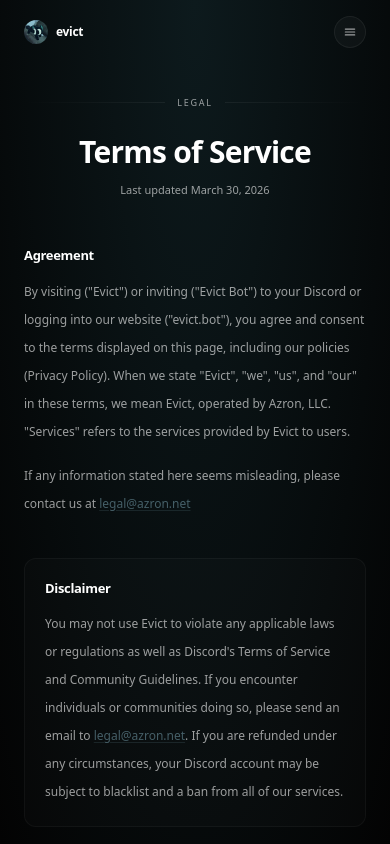
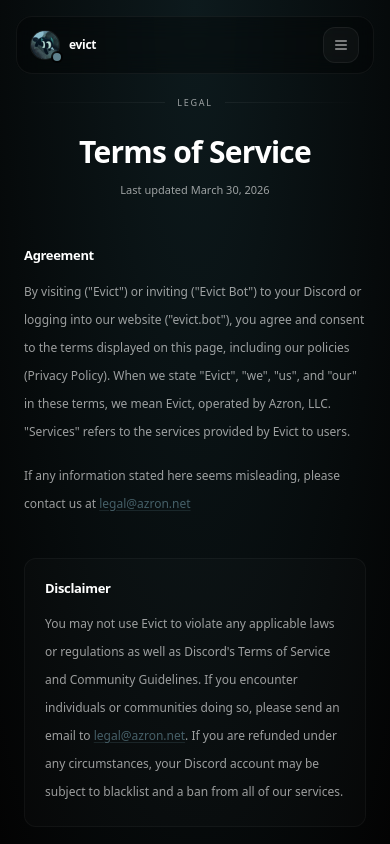
Before and after one commit to EvictServices/web-archive-1, a Next.js app: page /terms in a window 390 px wide. Shown: the top 844 px of the page. Built offline with nearby package versions, Linux system fonts and the light colour scheme.

Commit message:
Refactor Navbar and ExtrasSection components for improved navigation and social media post handling. Introduce mobile navigation links and enhance active link styling. Update social post data structure for better media representation and add new icons.

```diff
--- a/components/sections/ExtrasSection.tsx
+++ b/components/sections/ExtrasSection.tsx
@@ -21,7 +21,9 @@
   TbNews,
   TbPalette,
   TbPhoto,
+  TbPlayerPlay,
   TbSelector,
+  TbShieldCheck,
   TbUser,
   TbUsers,
 } from 'react-icons/tb'
@@ -257,16 +259,7 @@
   )
 }
 
-const extras = [
-  {
-    num: '06',
-    label: 'SOCIAL',
-    title: 'Your content, everywhere',
-    desc: 'Auto-repost from Instagram, TikTok, X, and more. Keep your server fed with fresh content without lifting a finger.',
-    span: 'sm:col-span-2',
-    mock: (
-      <div className="space-y-2.5">
-        {[
+const SOCIAL_POSTS = [
   {
     platform: 'Instagram',
     icon: (
@@ -282,7 +275,7 @@
     comments: '142',
     shares: '38',
     caption: 'New update dropping tonight... stay tuned 👀',
-            hasMedia: true,
+    media: 'instagram' as const,
     progress: 85,
   },
   {
@@ -298,7 +291,7 @@
     comments: '67',
     shares: '214',
     caption: 'POV: your server is finally safe from raiders',
-            hasMedia: true,
+    media: 'tiktok' as const,
     progress: 62,
   },
   {
@@ -314,14 +307,78 @@
     comments: '234',
     shares: '1.2K',
     caption: 'evict v4.2 is live. anti-nuke just got 10x faster. your server has never been safer.',
-            hasMedia: false,
+    media: null,
     progress: 94,
   },
-        ].map((post, i) => (
+] as const
+
+function SocialPostMedia({ type }: { type: 'instagram' | 'tiktok' }) {
+  if (type === 'instagram') {
+    return (
+      <div className="mt-2.5 flex gap-2">
+        <div className="relative h-14 flex-1 overflow-hidden rounded-lg border border-white/[0.06] bg-[#0d1a1d]">
+          <div className="absolute inset-0 dot-grid opacity-25" />
+          <div className="absolute inset-0 bg-gradient-to-br from-accent/25 via-transparent to-accent/5" />
+          <div className="relative flex h-full items-center gap-2 px-2.5">
+            <img src="/evict.png" alt="" className="h-8 w-8 shrink-0 rounded-full object-cover ring-1 ring-white/10" />
+            <div className="min-w-0 flex-1">
+              <p className="text-[7px] font-semibold text-white/55">v4.2 preview</p>
+              <p className="text-[6px] text-white/25">anti-nuke · faster scans</p>
+            </div>
+            <span className="shrink-0 rounded bg-accent/20 px-1.5 py-0.5 text-[5px] font-bold tracking-wide text-accent/80">
+              NEW
+            </span>
+          </div>
+        </div>
+        <div className="relative h-14 w-14 overflow-hidden rounded-lg border border-white/[0.06] bg-[#111]">
+          <div className="flex h-full flex-col items-center justify-center gap-0.5 bg-gradient-to-b from-accent/20 to-transparent">
+            <TbShieldCheck className="h-4 w-4 text-accent/75" />
+            <span className="text-[5px] font-medium text-white/35">protected</span>
+          </div>
+          <span className="absolute right-1 bottom-1 rounded bg-black/60 px-1 text-[5px] text-white/45">2/3</span>
+        </div>
+      </div>
+    )
+  }
+
+  return (
+    <div className="mt-2.5 flex gap-2">
+      <div className="relative h-14 flex-1 overflow-hidden rounded-lg border border-white/[0.06] bg-black">
+        <div className="absolute inset-0 bg-[linear-gradient(135deg,rgba(95,130,141,0.35)_0%,transparent_45%,rgba(139,92,246,0.2)_100%)]" />
+        <div className="absolute inset-0 bg-gradient-to-t from-black/85 via-black/20 to-black/50" />
+        <div className="absolute top-1.5 left-2 rounded bg-black/50 px-1 py-0.5 text-[5px] font-semibold text-white/55">
+          POV
+        </div>
+        <div className="absolute inset-0 flex items-center justify-center">
+          <span className="flex h-6 w-6 items-center justify-center rounded-full bg-white/15 backdrop-blur-sm">
+            <TbPlayerPlay className="h-3 w-3 text-white/85" />
+          </span>
+        </div>
+        <div className="absolute right-2 bottom-1.5 left-2">
+          <p className="truncate text-[6px] font-medium text-white/65">raiders getting evicted</p>
+          <p className="mt-0.5 flex items-center gap-1 text-[5px] text-white/30">
+            <TbMusic className="h-2 w-2 shrink-0" />
+            <span className="truncate">original sound · evict</span>
+          </p>
+        </div>
+      </div>
+      <div className="relative flex h-14 w-14 items-center justify-center overflow-hidden rounded-lg border border-white/[0.06] bg-white/[0.03]">
+        <div className="absolute inset-1 rounded-full bg-gradient-to-br from-accent/35 via-purple-500/25 to-black ring-1 ring-white/[0.08]" />
+        <div className="absolute inset-2.5 rounded-full bg-black/80" />
+        <TbMusic className="relative h-3 w-3 text-white/50" />
+      </div>
+    </div>
+  )
+}
+
+function SocialMock() {
+  return (
+    <div className="space-y-2.5">
+      {SOCIAL_POSTS.map((post, i) => (
         <div key={i} className="rounded-xl border border-white/[0.04] bg-white/[0.02] p-3.5">
           <div className="flex items-center gap-2.5">
             <div className="flex h-7 w-7 shrink-0 items-center justify-center rounded-full bg-accent/10">{post.icon}</div>
-              <div className="flex-1 min-w-0">
+            <div className="min-w-0 flex-1">
               <div className="flex items-center gap-1.5">
                 <span className="text-[10px] font-semibold text-white/50">{post.platform}</span>
                 <span className="text-[9px] text-white/25">{post.handle}</span>
@@ -332,41 +389,44 @@
 
           <p className="mt-2.5 text-[9px] leading-relaxed text-white/35">{post.caption}</p>
 
-            {post.hasMedia && (
-              <div className="mt-2.5 flex gap-2">
-                <div className="h-14 flex-1 rounded-lg bg-gradient-to-br from-accent/10 to-accent/3 border border-white/[0.04]" />
-                <div className="h-14 w-14 rounded-lg bg-gradient-to-br from-white/[0.03] to-white/[0.01] border border-white/[0.04]" />
-              </div>
-            )}
+          {post.media && <SocialPostMedia type={post.media} />}
 
           <div className="mt-2.5 flex items-center gap-4">
             <span className="flex items-center gap-1 text-[8px] text-white/25">
-                <svg className="h-2.5 w-2.5" viewBox="0 0 24 24" fill="currentColor"><path d="M12 21.35l-1.45-1.32C5.4 15.36 2 12.28 2 8.5 2 5.42 4.42 3 7.5 3c1.74 0 3.41.81 4.5 2.09C13.09 3.81 14.76 3 16.5 3 19.58 3 22 5.42 22 8.5c0 3.78-3.4 6.86-8.55 11.54L12 21.35z" /></svg>
+              <svg className="h-2.5 w-2.5" viewBox="0 0 24 24" fill="currentColor">
+                <path d="M12 21.35l-1.45-1.32C5.4 15.36 2 12.28 2 8.5 2 5.42 4.42 3 7.5 3c1.74 0 3.41.81 4.5 2.09C13.09 3.81 14.76 3 16.5 3 19.58 3 22 5.42 22 8.5c0 3.78-3.4 6.86-8.55 11.54L12 21.35z" />
+              </svg>
               {post.likes}
             </span>
             <span className="flex items-center gap-1 text-[8px] text-white/25">
-                <svg className="h-2.5 w-2.5" viewBox="0 0 24 24" fill="none" stroke="currentColor" strokeWidth="2"><path d="M21 15a2 2 0 0 1-2 2H7l-4 4V5a2 2 0 0 1 2-2h14a2 2 0 0 1 2 2z" /></svg>
+              <svg className="h-2.5 w-2.5" viewBox="0 0 24 24" fill="none" stroke="currentColor" strokeWidth="2">
+                <path d="M21 15a2 2 0 0 1-2 2H7l-4 4V5a2 2 0 0 1 2-2h14a2 2 0 0 1 2 2z" />
+              </svg>
               {post.comments}
             </span>
             <span className="flex items-center gap-1 text-[8px] text-white/25">
-                <svg className="h-2.5 w-2.5" viewBox="0 0 24 24" fill="none" stroke="currentColor" strokeWidth="2"><path d="M4 12v8a2 2 0 0 0 2 2h12a2 2 0 0 0 2-2v-8" /><polyline points="16 6 12 2 8 6" /><line x1="12" y1="2" x2="12" y2="15" /></svg>
+              <svg className="h-2.5 w-2.5" viewBox="0 0 24 24" fill="none" stroke="currentColor" strokeWidth="2">
+                <path d="M4 12v8a2 2 0 0 0 2 2h12a2 2 0 0 0 2-2v-8" />
+                <polyline points="16 6 12 2 8 6" />
+                <line x1="12" y1="2" x2="12" y2="15" />
+              </svg>
               {post.shares}
             </span>
-              <span className="ml-auto rounded-full bg-accent/10 px-2 py-0.5 text-[7px] font-semibold text-accent/60">REPOSTED</span>
+            <span className="ml-auto rounded-full bg-accent/10 px-2 py-0.5 text-[7px] font-semibold text-accent/60">
+              REPOSTED
+            </span>
           </div>
 
-            {/* Engagement bar */}
           <div className="mt-2 h-[3px] w-full overflow-hidden rounded-full bg-white/[0.03]">
             <div className="h-full rounded-full bg-accent/25" style={{ width: `${post.progress}%` }} />
           </div>
         </div>
       ))}
 
-        {/* Feed status bar */}
       <div className="rounded-xl border border-white/[0.04] bg-white/[0.02] p-3">
         <div className="flex items-center justify-between">
           <div className="flex items-center gap-2">
-              <div className="h-2 w-2 rounded-full bg-green-400/60 animate-pulse" />
+            <div className="h-2 w-2 animate-pulse rounded-full bg-green-400/60" />
             <span className="text-[9px] font-medium text-white/30">Monitoring 12 feeds</span>
           </div>
           <span className="text-[8px] text-white/20">47 posts today</span>
@@ -390,7 +450,17 @@
         </div>
       </div>
     </div>
-    ),
+  )
+}
+
+const extras = [
+  {
+    num: '06',
+    label: 'SOCIAL',
+    title: 'Your content, everywhere',
+    desc: 'Auto-repost from Instagram, TikTok, X, and more. Keep your server fed with fresh content without lifting a finger.',
+    span: 'sm:col-span-2',
+    mock: <SocialMock />,
   },
   {
     num: '07',
--- a/components/sections/Navbar.tsx
+++ b/components/sections/Navbar.tsx
@@ -2,7 +2,10 @@
 
 import { useState, useEffect } from 'react'
 import Link from 'next/link'
-import { DISCORD_INVITE_URL } from '@/lib/constants'
+import { usePathname } from 'next/navigation'
+import { AnimatePresence, motion } from 'framer-motion'
+import { TbMenu2, TbX } from 'react-icons/tb'
+import { DISCORD_INVITE_URL, SUPPORT_SERVER_URL } from '@/lib/constants'
 
 const NAV_LINKS = [
   { href: '/commands', label: 'Commands' },
@@ -11,9 +14,76 @@
   { href: '/updates', label: 'Updates' },
 ] as const
 
+function isActivePath(pathname: string, href: string) {
+  return pathname === href || pathname.startsWith(`${href}/`)
+}
+
+function NavLink({
+  href,
+  label,
+  onClick,
+  className = '',
+}: {
+  href: string
+  label: string
+  onClick?: () => void
+  className?: string
+}) {
+  const pathname = usePathname()
+  const active = isActivePath(pathname, href)
+
+  return (
+    <Link
+      href={href}
+      onClick={onClick}
+      aria-current={active ? 'page' : undefined}
+      className={`relative rounded-full px-3.5 py-1.5 text-[10px] font-medium tracking-wide transition-colors ${className} ${
+        active ? 'text-white/85' : 'text-white/35 hover:text-white/65'
+      }`}
+    >
+      {active && (
+        <motion.span
+          layoutId="nav-active"
+          className="absolute inset-0 rounded-full border border-white/[0.08] bg-white/[0.06]"
+          transition={{ type: 'spring', stiffness: 380, damping: 30 }}
+        />
+      )}
+      <span className="relative">{label}</span>
+    </Link>
+  )
+}
+
+function MobileNavLink({
+  href,
+  label,
+  active,
+  onClick,
+}: {
+  href: string
+  label: string
+  active: boolean
+  onClick: () => void
+}) {
+  return (
+    <Link
+      href={href}
+      onClick={onClick}
+      aria-current={active ? 'page' : undefined}
+      className={`flex items-center justify-center rounded-xl border px-3 py-3.5 text-center text-xs font-medium tracking-tight transition-colors ${
+        active
+          ? 'border-accent/30 bg-accent/10 text-white'
+          : 'border-white/[0.06] bg-white/[0.02] text-white/45 active:bg-white/[0.05] active:text-white/70'
+      }`}
+    >
+      {label}
+    </Link>
+  )
+}
+
 export default function Navbar() {
+  const pathname = usePathname()
+  const [scrolled, setScrolled] = useState(false)
   const [hidden, setHidden] = useState(false)
-  const [scrolled, setScrolled] = useState(false)
   const [menuOpen, setMenuOpen] = useState(false)
 
   useEffect(() => {
@@ -21,12 +91,12 @@
 
     const onScroll = () => {
       const y = window.scrollY
-      const down = y > lastY && y > 60
-      setHidden(down)
-      setScrolled(y > 10)
+      setScrolled(y > 20)
+      setHidden(y > lastY && y > 80)
       lastY = y
     }
 
+    onScroll()
     window.addEventListener('scroll', onScroll, { passive: true })
     return () => window.removeEventListener('scroll', onScroll)
   }, [])
@@ -37,6 +107,10 @@
       document.body.style.overflow = ''
     }
   }, [menuOpen])
+
+  useEffect(() => {
+    setMenuOpen(false)
+  }, [pathname])
 
   useEffect(() => {
     if (!menuOpen) return
@@ -52,112 +126,140 @@
   const closeMenu = () => setMenuOpen(false)
 
   return (
-    <nav
-      className={`fixed top-0 left-0 right-0 z-50 transition-transform duration-500 ease-[cubic-bezier(0.23,1,0.32,1)] ${
+    <>
+      <AnimatePresence>
+        {menuOpen && (
+          <motion.button
+            type="button"
+            initial={{ opacity: 0 }}
+            animate={{ opacity: 1 }}
+            exit={{ opacity: 0 }}
+            transition={{ duration: 0.2 }}
+            className="fixed inset-0 z-40 bg-black/60 sm:hidden"
+            aria-label="Close menu"
+            onClick={closeMenu}
+          />
+        )}
+      </AnimatePresence>
+
+      <header
+        className={`fixed top-0 left-0 right-0 z-50 px-4 pt-4 transition-transform duration-500 ease-[cubic-bezier(0.23,1,0.32,1)] sm:px-6 sm:pt-5 ${
           hidden && !menuOpen ? '-translate-y-full' : 'translate-y-0'
         }`}
       >
+        <div className="relative mx-auto max-w-6xl">
           <div
-        className={`relative mx-auto max-w-6xl transition-all duration-500 ${
+            className={`relative overflow-hidden rounded-2xl border transition-all duration-300 sm:grid sm:grid-cols-[1fr_auto_1fr] sm:items-center sm:gap-4 ${
               scrolled || menuOpen
-            ? 'border-b border-white/[0.04] bg-black/40 backdrop-blur-xl'
-            : 'border-b border-transparent bg-transparent'
+                ? 'border-white/[0.08] bg-black/70 shadow-[0_12px_40px_rgba(0,0,0,0.45)] backdrop-blur-xl'
+                : 'border-white/[0.05] bg-black/30 backdrop-blur-md'
             }`}
           >
-        <div className="flex items-center justify-between px-6 py-4">
-          <Link href="/" className="flex items-center gap-2" onClick={closeMenu}>
-            <img src="/evict.png" alt="evict" className="h-6 w-6 rounded-full object-cover" />
+            <div className="flex items-center justify-between gap-3 px-3.5 py-2.5 sm:px-4 sm:py-2">
+              <Link
+                href="/"
+                className="group flex items-center gap-2.5 sm:justify-self-start"
+                onClick={closeMenu}
+              >
+                <span className="relative">
+                  <img
+                    src="/evict.png"
+                    alt=""
+                    className="h-7 w-7 rounded-full object-cover ring-1 ring-white/[0.08] transition-transform group-hover:scale-105"
+                  />
+                  <span className="absolute -right-0.5 -bottom-0.5 h-2 w-2 rounded-full bg-accent ring-2 ring-black/80" />
+                </span>
                 <span className="text-xs font-semibold tracking-tight text-white">evict</span>
               </Link>
 
-          <div className="hidden items-center gap-1 rounded-full border border-white/[0.04] bg-white/[0.02] px-1.5 py-1 sm:flex">
+              <nav className="hidden items-center gap-0.5 sm:flex sm:justify-self-center" aria-label="Main">
                 {NAV_LINKS.map(({ href, label }) => (
-              <Link
-                key={href}
-                href={href}
-                className="rounded-full px-3 py-1 text-[9px] font-medium tracking-wide text-white/30 transition-all hover:bg-white/[0.04] hover:text-white/60"
+                  <NavLink key={href} href={href} label={label} />
+                ))}
+              </nav>
+
+              <div className="flex items-center justify-end gap-2 sm:justify-self-end">
+                <a
+                  href={SUPPORT_SERVER_URL}
+                  target="_blank"
+                  rel="noopener noreferrer"
+                  className="hidden rounded-full border border-white/[0.06] px-3.5 py-1.5 text-[10px] font-medium text-white/40 transition-all hover:border-white/[0.12] hover:text-white/65 lg:inline-flex"
                 >
-                {label}
-              </Link>
-            ))}
-          </div>
-
-          <div className="flex items-center gap-2">
+                  Support
+                </a>
                 <a
                   href={DISCORD_INVITE_URL}
                   target="_blank"
                   rel="noopener noreferrer"
-              className="hidden rounded-full bg-accent px-4 py-1.5 text-[10px] font-semibold text-black transition-all hover:scale-105 sm:inline-flex"
+                  className="hidden rounded-full bg-accent px-4 py-1.5 text-[10px] font-semibold text-black transition-all hover:scale-[1.03] hover:shadow-[0_0_24px_rgba(95,130,141,0.3)] sm:inline-flex"
                 >
                   Invite
                 </a>
 
                 <button
                   type="button"
-              className="flex h-8 w-8 items-center justify-center rounded-full border border-white/[0.06] bg-white/[0.03] text-white/60 transition-all hover:bg-white/[0.06] hover:text-white sm:hidden"
+                  className={`flex h-9 w-9 items-center justify-center rounded-xl border transition-all sm:hidden ${
+                    menuOpen
+                      ? 'border-white/[0.12] bg-white/[0.08] text-white'
+                      : 'border-white/[0.06] bg-white/[0.03] text-white/60 hover:bg-white/[0.06] hover:text-white'
+                  }`}
                   onClick={() => setMenuOpen((open) => !open)}
                   aria-label={menuOpen ? 'Close menu' : 'Open menu'}
                   aria-expanded={menuOpen}
                 >
-              <svg
-                className="h-3.5 w-3.5"
-                viewBox="0 0 24 24"
-                fill="none"
-                stroke="currentColor"
-                strokeWidth="2"
-                strokeLinecap="round"
-              >
-                {menuOpen ? (
-                  <>
-                    <path d="M6 6l12 12" />
-                    <path d="M18 6L6 18" />
-                  </>
-                ) : (
-                  <>
-                    <path d="M4 7h16" />
-                    <path d="M4 12h16" />
-                    <path d="M4 17h16" />
-                  </>
-                )}
-              </svg>
+                  {menuOpen ? <TbX className="h-4 w-4" /> : <TbMenu2 className="h-4 w-4" />}
                 </button>
               </div>
             </div>
 
+            <AnimatePresence initial={false}>
               {menuOpen && (
-          <>
-            <button
-              type="button"
-              className="fixed inset-0 top-[57px] bg-black/50 sm:hidden"
-              aria-label="Close menu"
+                <motion.div
+                  key="mobile-menu"
+                  initial={{ height: 0, opacity: 0 }}
+                  animate={{ height: 'auto', opacity: 1 }}
+                  exit={{ height: 0, opacity: 0 }}
+                  transition={{ duration: 0.28, ease: [0.23, 1, 0.32, 1] }}
+                  className="overflow-hidden border-t border-white/[0.06] sm:hidden"
+                >
+                  <nav className="grid grid-cols-2 gap-2 px-4 pt-4" aria-label="Main">
+                    {NAV_LINKS.map(({ href, label }) => (
+                      <MobileNavLink
+                        key={href}
+                        href={href}
+                        label={label}
+                        active={isActivePath(pathname, href)}
                         onClick={closeMenu}
                       />
-            <div className="relative border-t border-white/[0.04] px-6 py-4 sm:hidden">
-              <div className="flex flex-col gap-1">
-                {NAV_LINKS.map(({ href, label }) => (
-                  <Link
-                    key={href}
-                    href={href}
-                    onClick={closeMenu}
-                    className="rounded-lg px-3 py-2.5 text-xs font-medium tracking-wide text-white/50 transition-all hover:bg-white/[0.04] hover:text-white/80"
-                  >
-                    {label}
-                  </Link>
                     ))}
+                  </nav>
+
+                  <div className="grid grid-cols-2 gap-2 px-4 pt-3 pb-4">
                     <a
                       href={DISCORD_INVITE_URL}
                       target="_blank"
                       rel="noopener noreferrer"
                       onClick={closeMenu}
-                  className="mt-2 rounded-full bg-accent px-4 py-2.5 text-center text-[11px] font-semibold text-black transition-all hover:scale-[1.02]"
+                      className="col-span-2 flex items-center justify-center rounded-xl bg-accent py-3 text-xs font-semibold text-black transition-all active:scale-[0.98]"
                     >
-                  Invite
+                      Invite to Discord
+                    </a>
+                    <a
+                      href={SUPPORT_SERVER_URL}
+                      target="_blank"
+                      rel="noopener noreferrer"
+                      onClick={closeMenu}
+                      className="col-span-2 py-1 text-center text-[11px] font-medium text-white/35 transition-colors active:text-white/55"
+                    >
+                      Join support server
                     </a>
                   </div>
+                </motion.div>
+              )}
+            </AnimatePresence>
           </div>
+        </div>
+      </header>
     </>
-        )}
-      </div>
-    </nav>
   )
 }
```
Lines whose indentation alone changed are shown as unchanged.
